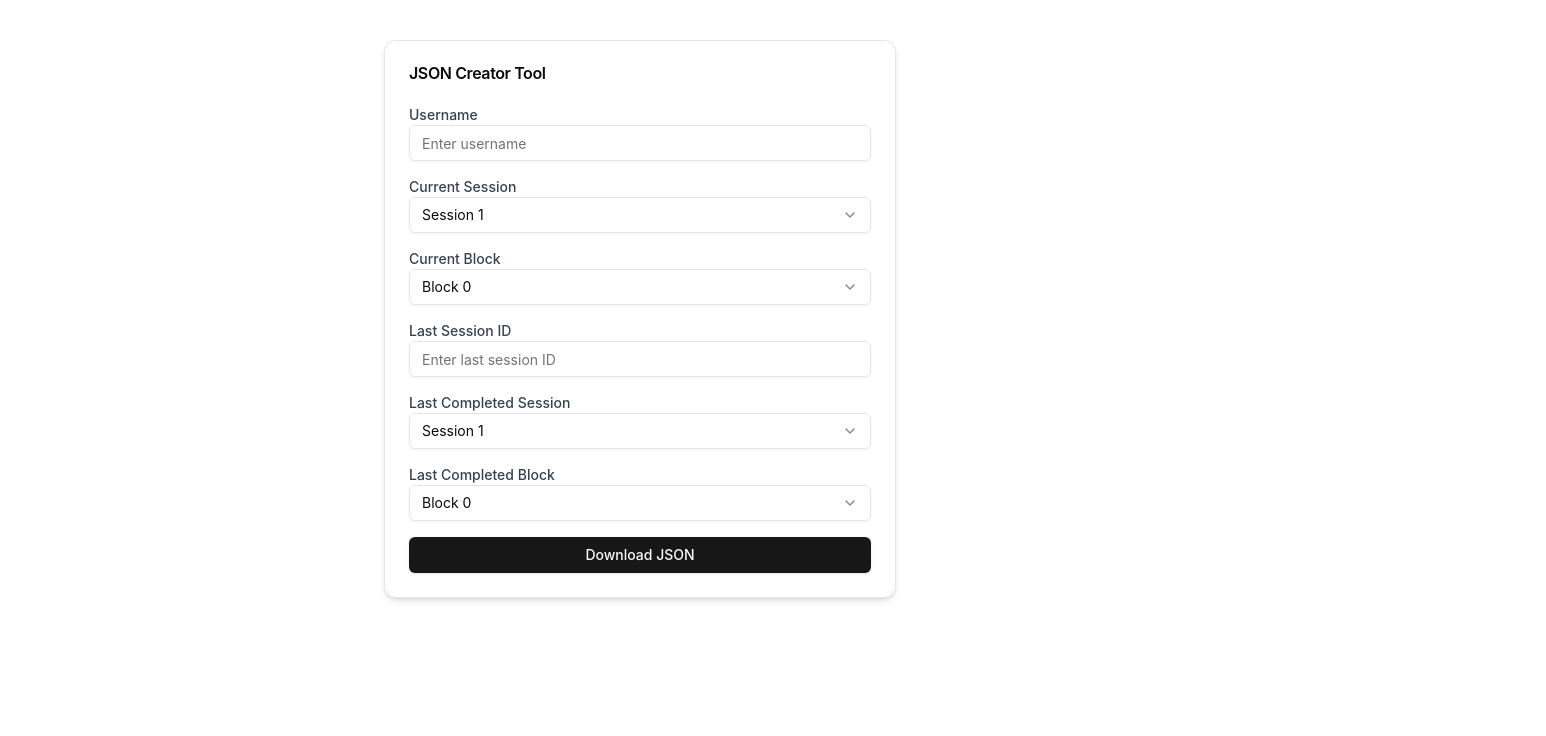
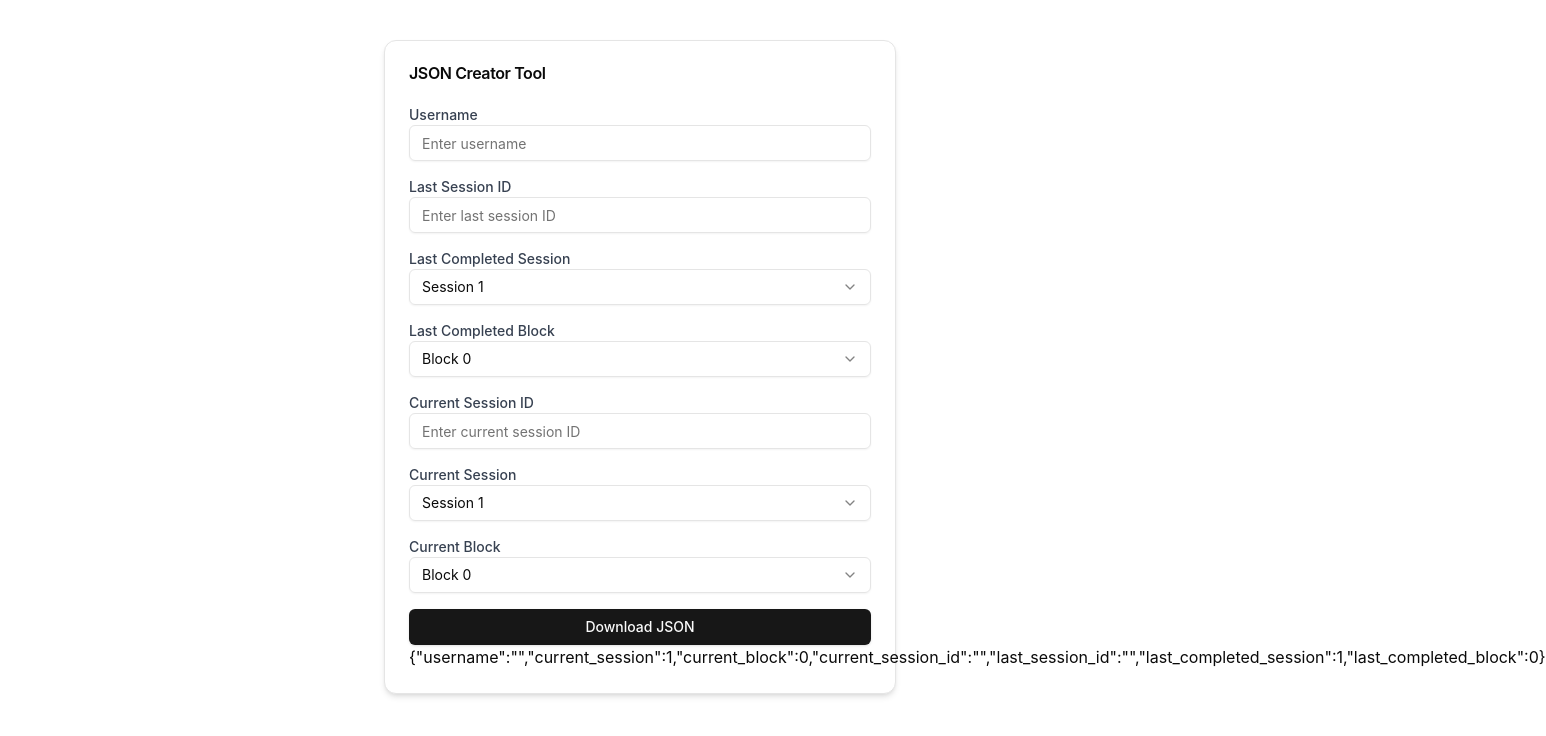
Before and after one commit to gurukudte/knowyourfacts, a Next.js app: page /json/neuralace in a window 1280 px wide. Shown: the top 736 px of the page, 1546 px wide, since content can reach past the window. Built offline with nearby package versions, Linux system fonts and the light colour scheme.

Commit message:
fixed bugs

```diff
--- a/app/json/neuralace/page.tsx
+++ b/app/json/neuralace/page.tsx
@@ -14,11 +14,12 @@ import {
 const Page = () => {
   const [formData, setFormData] = useState({
     username: "",
-    current_session: "1",
-    current_block: "0",
+    current_session: 1,
+    current_block: 0,
+    current_session_id: "",
     last_session_id: "",
-    last_completed_session: "1",
-    last_completed_block: "0",
+    last_completed_session: 1,
+    last_completed_block: 0,
   });
 
   const handleChange = (e: React.ChangeEvent<HTMLInputElement>) => {
@@ -27,7 +28,15 @@ const Page = () => {
   };
 
   const handleDropdownChange = (field: string, value: string) => {
-    setFormData({ ...formData, [field]: value });
+    if (
+      field === "username" ||
+      field === "current_session_id" ||
+      field === "last_session_id"
+    ) {
+      setFormData({ ...formData, [field]: value });
+    } else {
+      setFormData({ ...formData, [field]: Number(value) });
+    }
   };
 
   const downloadJSON = () => {
@@ -73,14 +82,94 @@ const Page = () => {
               placeholder="Enter username"
             />
           </div>
+          {/* Last Session ID */}
+          <div>
+            <label
+              htmlFor="last_session_id"
+              className="block text-sm font-medium text-gray-700"
+            >
+              Last Session ID
+            </label>
+            <Input
+              id="last_session_id"
+              name="last_session_id"
+              value={formData.last_session_id.toString()}
+              onChange={handleChange}
+              placeholder="Enter last session ID"
+            />
+          </div>
 
+          {/* Last Completed Session Dropdown */}
+          <div>
+            <label className="block text-sm font-medium text-gray-700">
+              Last Completed Session
+            </label>
+            <Select
+              value={formData.last_completed_session.toString()}
+              onValueChange={(value) =>
+                handleDropdownChange("last_completed_session", value)
+              }
+            >
+              <SelectTrigger>
+                <SelectValue placeholder="Select session" />
+              </SelectTrigger>
+              <SelectContent>
+                {Array.from({ length: 13 }, (_, i) => (
+                  <SelectItem key={i + 1} value={(i + 1).toString()}>
+                    Session {i + 1}
+                  </SelectItem>
+                ))}
+              </SelectContent>
+            </Select>
+          </div>
+
+          {/* Last Completed Block Dropdown */}
+          <div>
+            <label className="block text-sm font-medium text-gray-700">
+              Last Completed Block
+            </label>
+            <Select
+              value={formData.last_completed_block.toString()}
+              onValueChange={(value) =>
+                handleDropdownChange("last_completed_block", value)
+              }
+            >
+              <SelectTrigger>
+                <SelectValue placeholder="Select block" />
+              </SelectTrigger>
+              <SelectContent>
+                {Array.from({ length: 6 }, (_, i) => (
+                  <SelectItem key={i} value={i.toString()}>
+                    Block {i}
+                  </SelectItem>
+                ))}
+              </SelectContent>
+            </Select>
+          </div>
+
+          {/* current Session ID */}
+          <div>
+            <label
+              htmlFor="last_session_id"
+              className="block text-sm font-medium text-gray-700"
+            >
+              Current Session ID
+            </label>
+            <Input
+              id="current_session_id"
+              name="current_session_id"
+              value={formData.current_session_id.toString()}
+              onChange={handleChange}
+              placeholder="Enter current session ID"
+            />
+          </div>
           {/* Current Session Dropdown */}
           <div>
             <label className="block text-sm font-medium text-gray-700">
               Current Session
             </label>
             <Select
-              value={formData.current_session}
+              value={formData.current_session.toString()}
               onValueChange={(value) =>
                 handleDropdownChange("current_session", value)
               }
@@ -104,74 +193,9 @@ const Page = () => {
               Current Block
             </label>
             <Select
-              value={formData.current_block}
+              value={formData.current_block.toString()}
               onValueChange={(value) =>
                 handleDropdownChange("current_block", value)
-              }
-            >
-              <SelectTrigger>
-                <SelectValue placeholder="Select block" />
-              </SelectTrigger>
-              <SelectContent>
-                {Array.from({ length: 6 }, (_, i) => (
-                  <SelectItem key={i} value={i.toString()}>
-                    Block {i}
-                  </SelectItem>
-                ))}
-              </SelectContent>
-            </Select>
-          </div>
-
-          {/* Last Session ID */}
-          <div>
-            <label
-              htmlFor="last_session_id"
-              className="block text-sm font-medium text-gray-700"
-            >
-              Last Session ID
-            </label>
-            <Input
-              id="last_session_id"
-              name="last_session_id"
-              value={formData.last_session_id}
-              onChange={handleChange}
-              placeholder="Enter last session ID"
-            />
-          </div>
-
-          {/* Last Completed Session Dropdown */}
-          <div>
-            <label className="block text-sm font-medium text-gray-700">
-              Last Completed Session
-            </label>
-            <Select
-              value={formData.last_completed_session}
-              onValueChange={(value) =>
-                handleDropdownChange("last_completed_session", value)
-              }
-            >
-              <SelectTrigger>
-                <SelectValue placeholder="Select session" />
-              </SelectTrigger>
-              <SelectContent>
-                {Array.from({ length: 13 }, (_, i) => (
-                  <SelectItem key={i + 1} value={(i + 1).toString()}>
-                    Session {i + 1}
-                  </SelectItem>
-                ))}
-              </SelectContent>
-            </Select>
-          </div>
-
-          {/* Last Completed Block Dropdown */}
-          <div>
-            <label className="block text-sm font-medium text-gray-700">
-              Last Completed Block
-            </label>
-            <Select
-              value={formData.last_completed_block}
-              onValueChange={(value) =>
-                handleDropdownChange("last_completed_block", value)
               }
             >
               <SelectTrigger>
@@ -191,6 +215,7 @@ const Page = () => {
             Download JSON
           </Button>
         </form>
+        <p className="relative w-14">{JSON.stringify(formData)}</p>
       </CardContent>
     </Card>
   );
```
